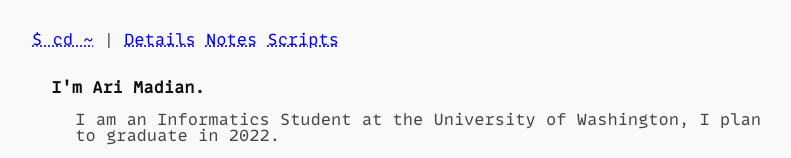
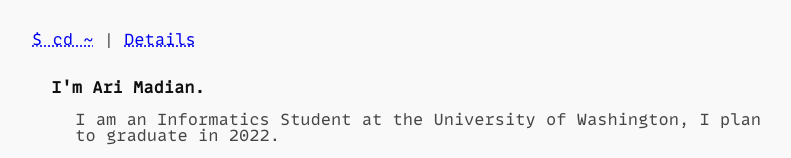
Before and after one commit to akmadian/site, a plain HTML site: page src/index.html in a window 1280 px wide. Shown: the top 158 px of the page, without its empty margins (224-1015 px from the left). Drawn offline with Linux system fonts and the light colour scheme.

Commit message:
Update header

```diff
--- a/src/index.html
+++ b/src/index.html
@@ -14,8 +14,6 @@
     <header>
         <a href="/">$ cd ~</a> |
         <a href="/details">Details</a>
-        <a href="/notes">Notes</a>
-        <a href="/scripts">Scripts</a>
     </header>
     <main>
         <b>I'm Ari Madian.</b>
```
